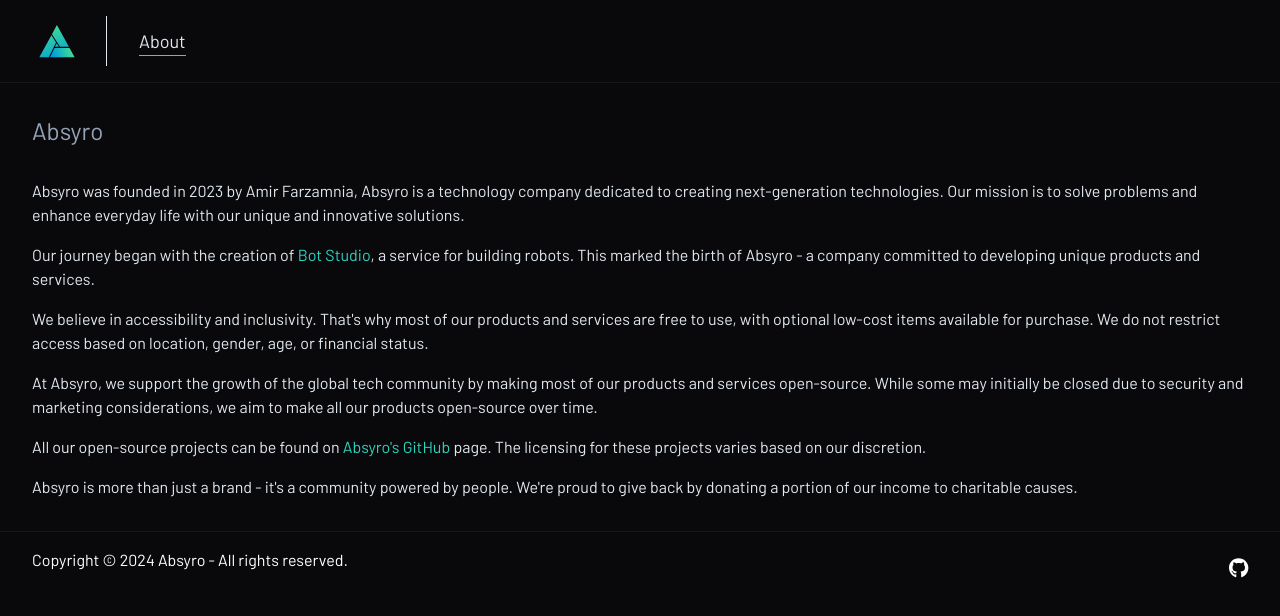
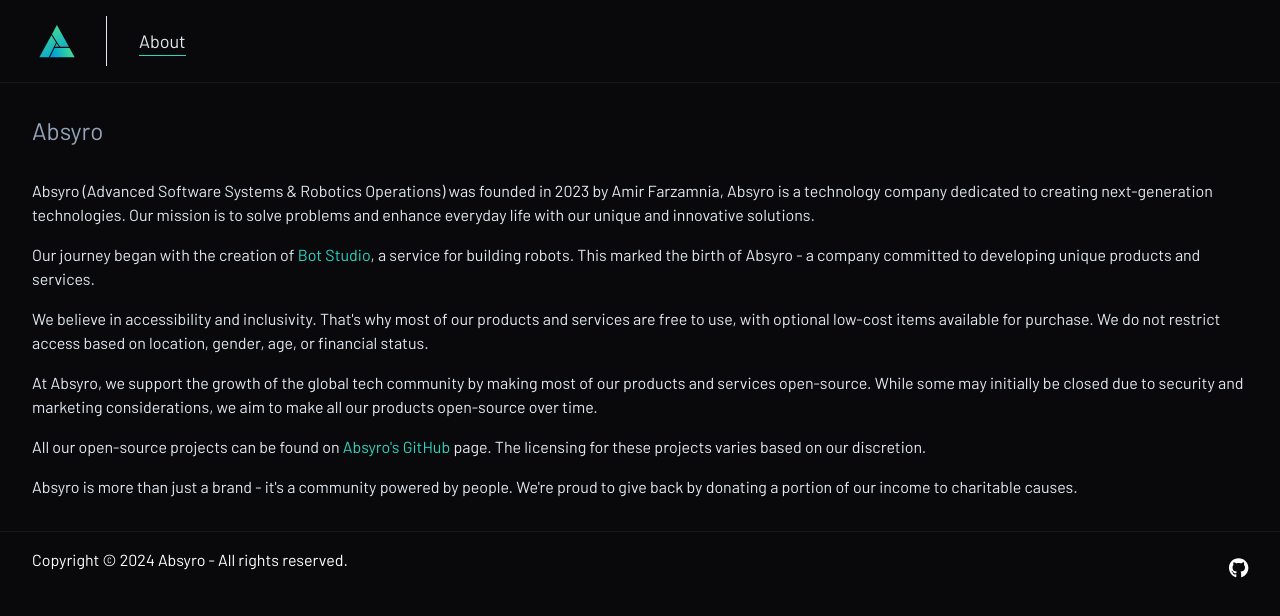
Before and after one commit to absyro/absyro, a Vue app: page /about in a window 1280 px wide. Shown: the top 616 px of the page. Built offline with nearby package versions, Linux system fonts and the light colour scheme.

Commit message:
Update AboutView.vue

```diff
--- a/src/views/AboutView.vue
+++ b/src/views/AboutView.vue
@@ -1,7 +1,7 @@
 <template>
     <div class="flex flex-col gap-4 py-4">
         <h1 class="text-2xl text-slate-400 mb-4">Absyro</h1>
-        <p>Absyro was founded in 2023 by Amir Farzamnia, Absyro is a technology company dedicated to creating next-generation technologies. Our mission is to solve problems and enhance everyday life with our unique and innovative solutions.</p>
+        <p>Absyro (Advanced Software Systems & Robotics Operations) was founded in 2023 by Amir Farzamnia, Absyro is a technology company dedicated to creating next-generation technologies. Our mission is to solve problems and enhance everyday life with our unique and innovative solutions.</p>
         <p>Our journey began with the creation of <a class="text-teal-400 hover:underline" href="https://botstudioo.com">Bot Studio</a>, a service for building robots. This marked the birth of Absyro - a company committed to developing unique products and services.</p>
         <p>We believe in accessibility and inclusivity. That's why most of our products and services are free to use, with optional low-cost items available for purchase. We do not restrict access based on location, gender, age, or financial status.</p>
         <p>At Absyro, we support the growth of the global tech community by making most of our products and services open-source. While some may initially be closed due to security and marketing considerations, we aim to make all our products open-source over time.</p>
```
